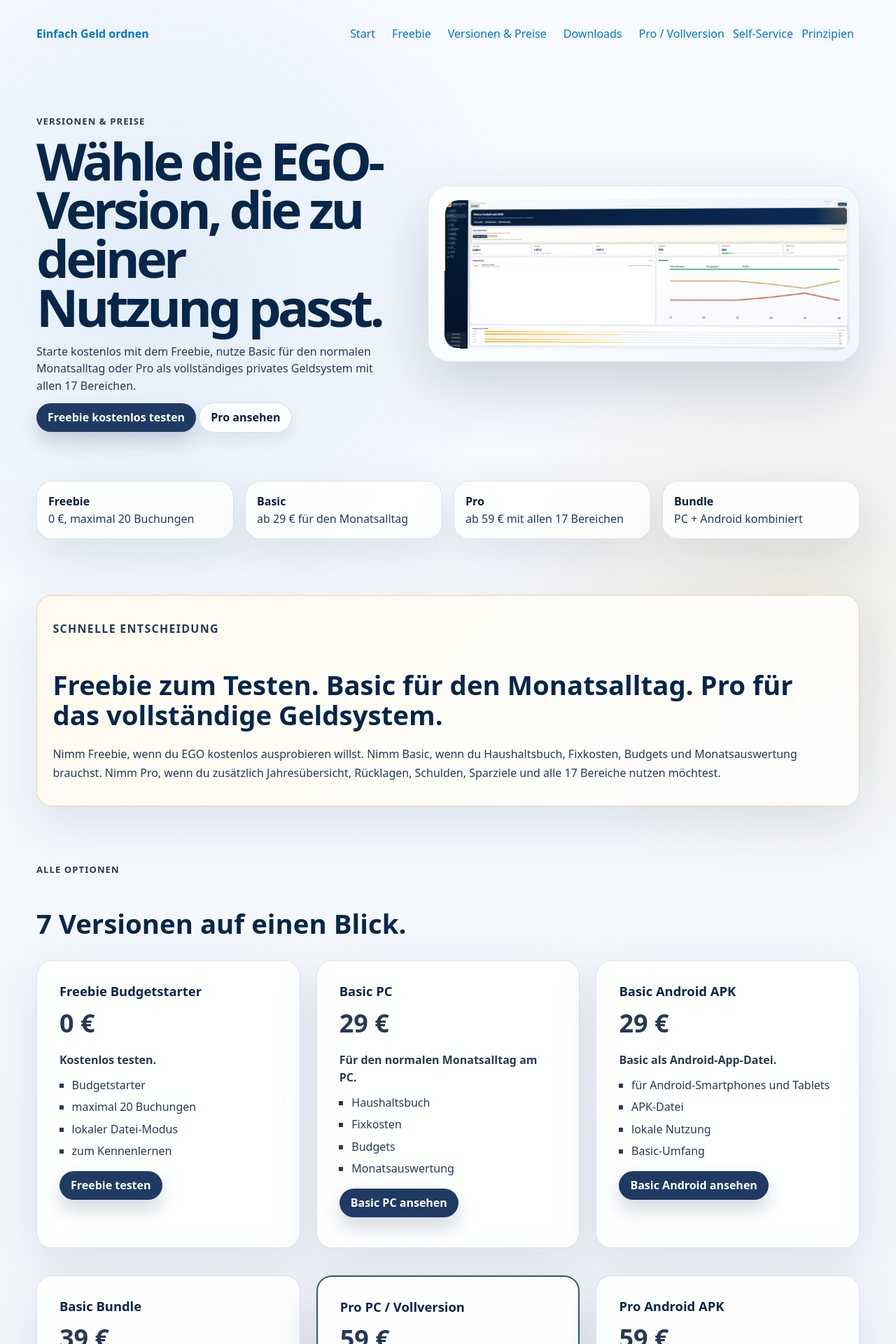
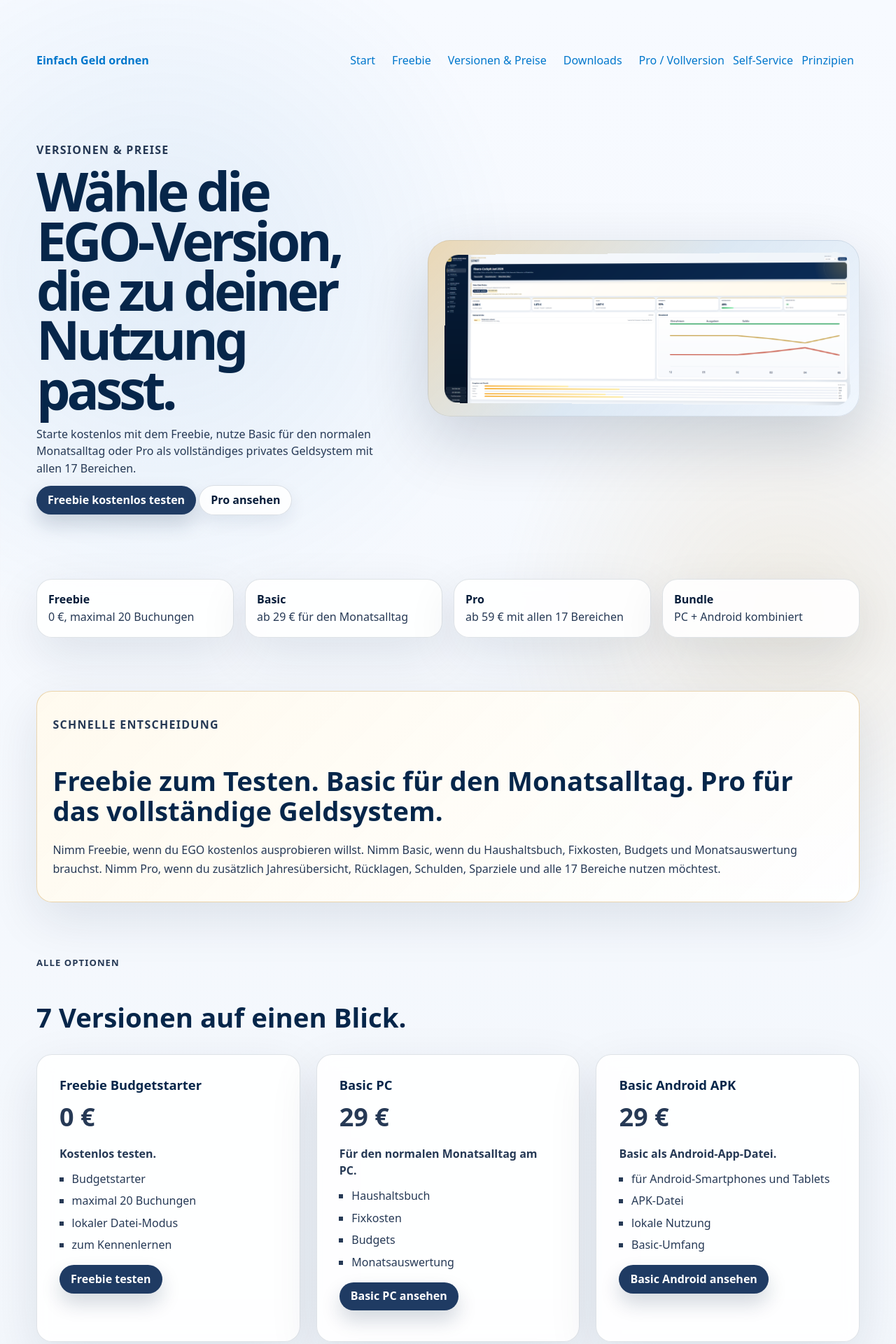
Before and after one commit to gluecklich-tools/einfach-geld-ordnen, a Jekyll site: the page built from seiten/versionen.md, in a window 1280 px wide. Shown: the top 1920 px of the page at 70% size. Built offline with Jekyll 4.4.1, drawn with Linux system fonts in a browser that asks for light colours.

Commit message:
Startseite Hero und Preiskarten visuell korrigieren

```diff
--- a/assets/css/main.css
+++ b/assets/css/main.css
@@ -933,3 +933,95 @@
 }
 
 /* EGO_HOME_PREMIUM_FORCE_V2_END */
+
+
+/* EGO_HOME_VISUAL_POLISH_V3_START */
+
+/* weniger leerer Raum oben, mehr echter Premium-Aufbau */
+main {
+  padding-top: clamp(2.25rem, 4.5vw, 4.25rem) !important;
+}
+
+.ego-hero {
+  min-height: auto !important;
+  padding: clamp(3.5rem, 6vw, 5.75rem) 0 clamp(2.5rem, 5vw, 4.5rem) !important;
+}
+
+.ego-hero h1 {
+  font-size: clamp(3.4rem, 6vw, 6.8rem) !important;
+  line-height: 0.92 !important;
+}
+
+.ego-hero p {
+  font-size: clamp(1rem, 1.15vw, 1.18rem);
+}
+
+.hero-image {
+  transform: translateY(0) !important;
+}
+
+.ego-trust-strip {
+  margin-top: 0 !important;
+  margin-bottom: clamp(3rem, 6vw, 5rem) !important;
+}
+
+/* Startseiten-Preiskarten müssen 3-spaltig bleiben */
+.pricing-grid-home {
+  grid-template-columns: repeat(3, minmax(0, 1fr)) !important;
+  align-items: stretch !important;
+}
+
+.pricing-grid-home > .pricing-card:last-child {
+  grid-column: auto !important;
+}
+
+.pricing-grid-home .pricing-card {
+  min-height: 100%;
+}
+
+/* neue Premium-Blöcke kompakter und hochwertiger */
+.ego-home-premium {
+  margin: clamp(3.4rem, 6vw, 5rem) 0 !important;
+}
+
+.ego-home-premium h2 {
+  font-size: clamp(2.35rem, 4.6vw, 5rem) !important;
+  line-height: 0.96 !important;
+  max-width: 980px !important;
+}
+
+.ego-premium-cards {
+  margin-top: 1.6rem !important;
+}
+
+.ego-premium-card {
+  min-height: 190px !important;
+}
+
+.ego-local-cloud {
+  margin-top: 1.35rem !important;
+}
+
+/* alte Bereiche darunter ruhiger */
+.ego-section {
+  margin-top: clamp(3rem, 6vw, 5rem);
+  margin-bottom: clamp(3rem, 6vw, 5rem);
+}
+
+.screenshot-card img {
+  display: block;
+  width: 100%;
+}
+
+/* mobil sauber stapeln */
+@media (max-width: 850px) {
+  .pricing-grid-home {
+    grid-template-columns: 1fr !important;
+  }
+
+  .ego-hero {
+    padding-top: 2.5rem !important;
+  }
+}
+
+/* EGO_HOME_VISUAL_POLISH_V3_END */
```
Also changed, not shown: index.md (+1 -1 lines).
